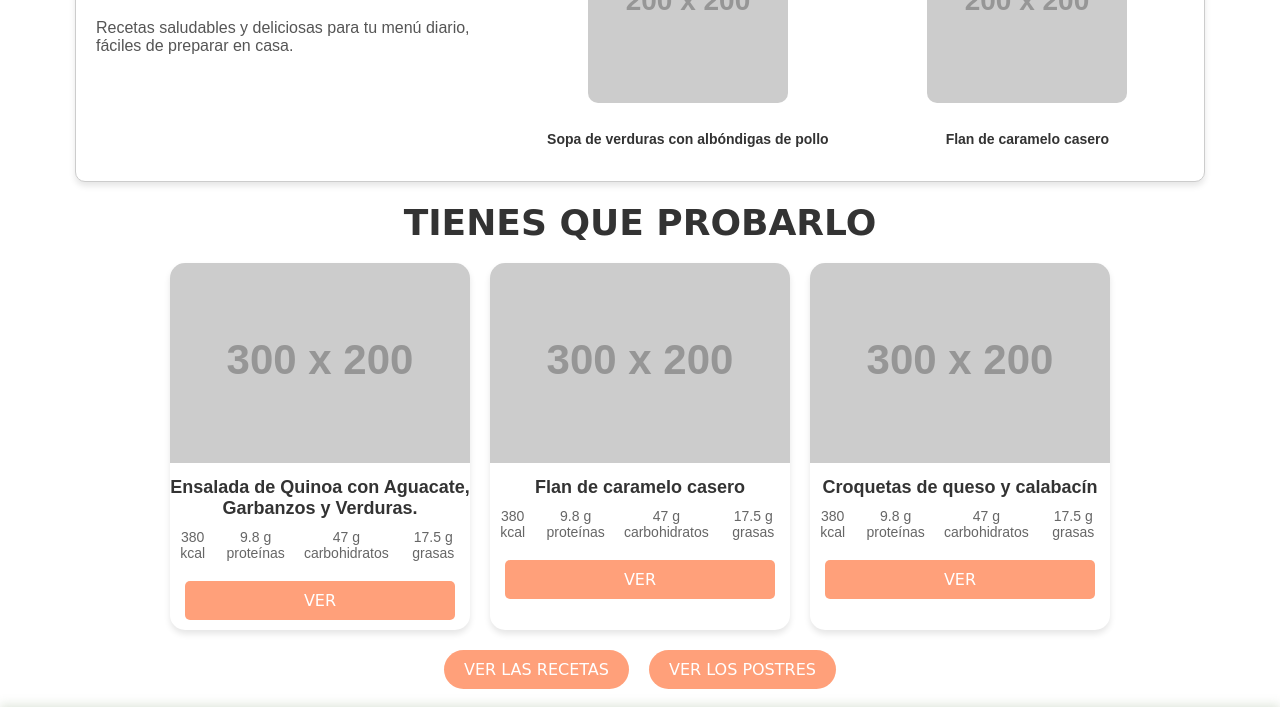
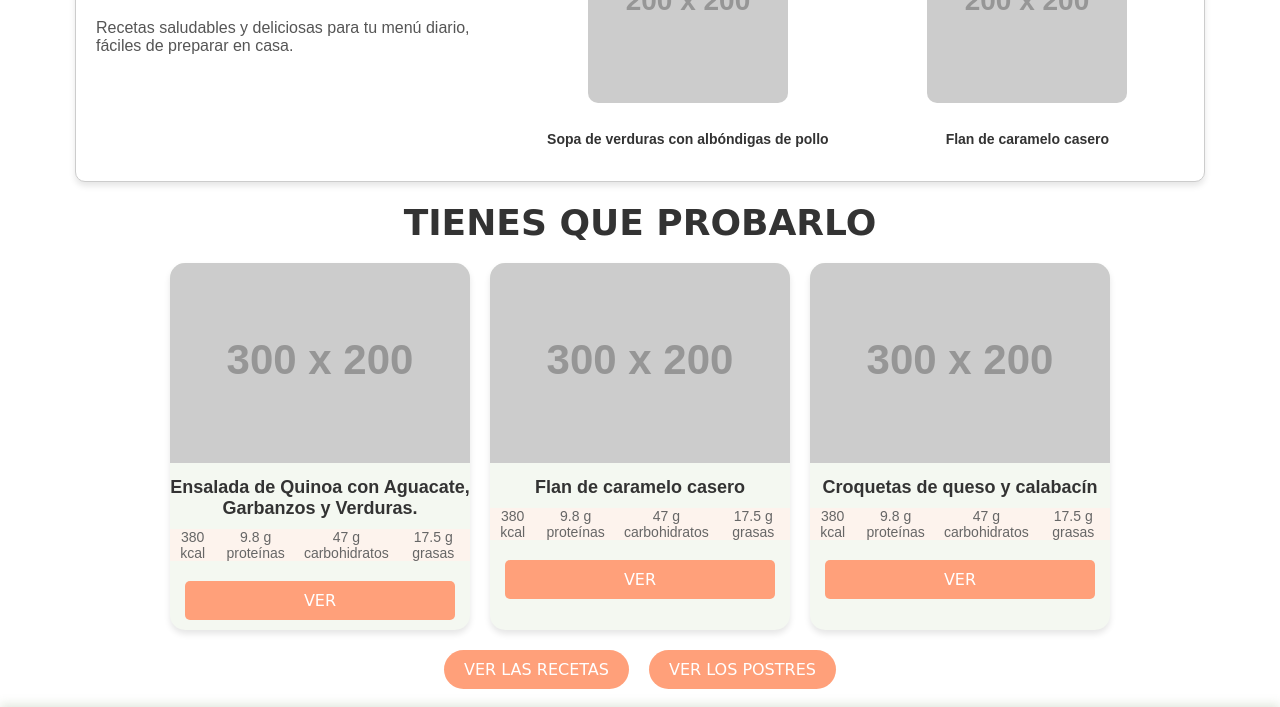
Before and after one commit to xlmMarcos/proyectoDIW, a plain HTML site: page ProyectoV2/index.html in a window 1280 px wide. Shown: the part 591-1298 px from the top of the page. Drawn offline with Linux system fonts and the light colour scheme; placeholder pictures from the web are drawn by us; a web font is replaced by a local one.

Commit message:
colorineeeees

```diff
--- a/ProyectoV2/css/style.css
+++ b/ProyectoV2/css/style.css
@@ -355,7 +355,7 @@ h1 {
 }
 
 .card {
-  background-color: #fff;
+  background-color: #F4F8F1;
   border-radius: 15px;
   box-shadow: 0 4px 6px rgba(0, 0, 0, 0.1);
   overflow: hidden;
@@ -380,6 +380,7 @@ h1 {
   justify-content: space-around;
   font-size: 14px;
   margin: 10px 0;
+  background-color: #FDF3ED;
 }
 
 .card .details div {
```
